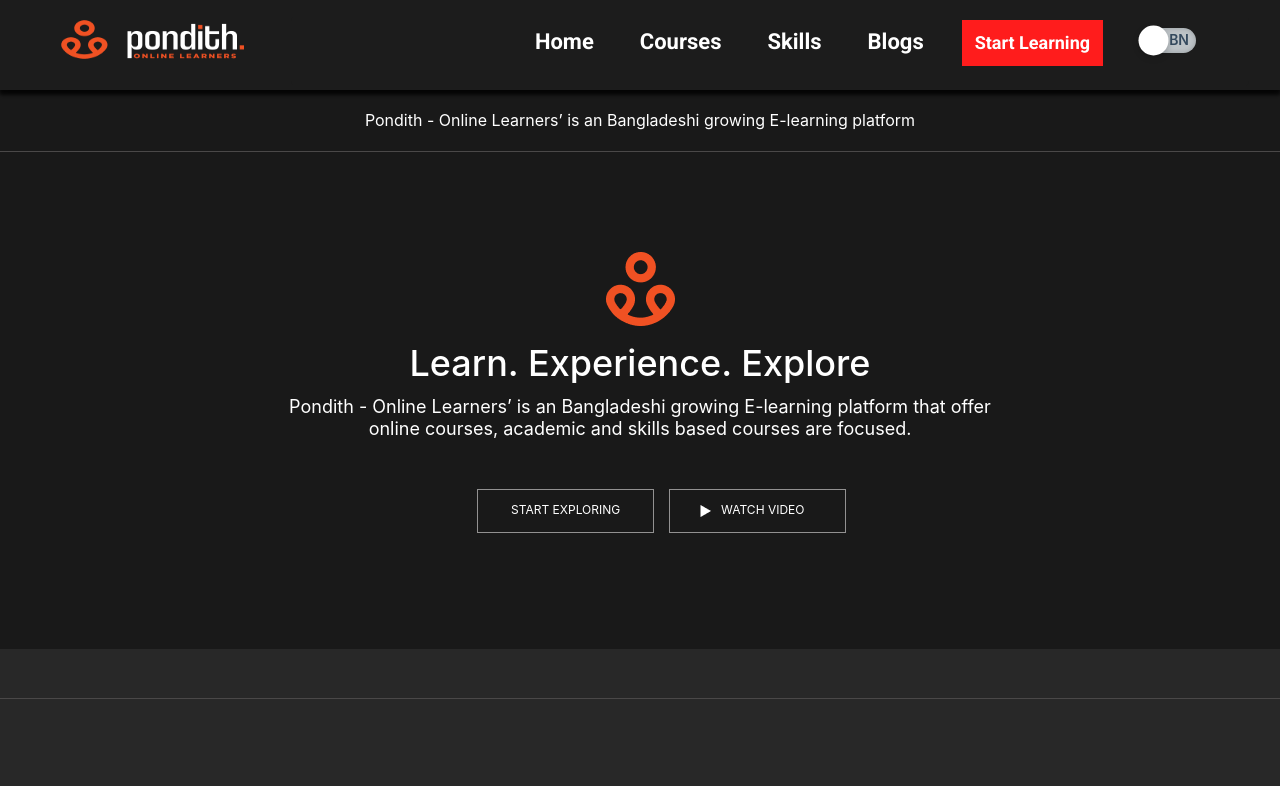
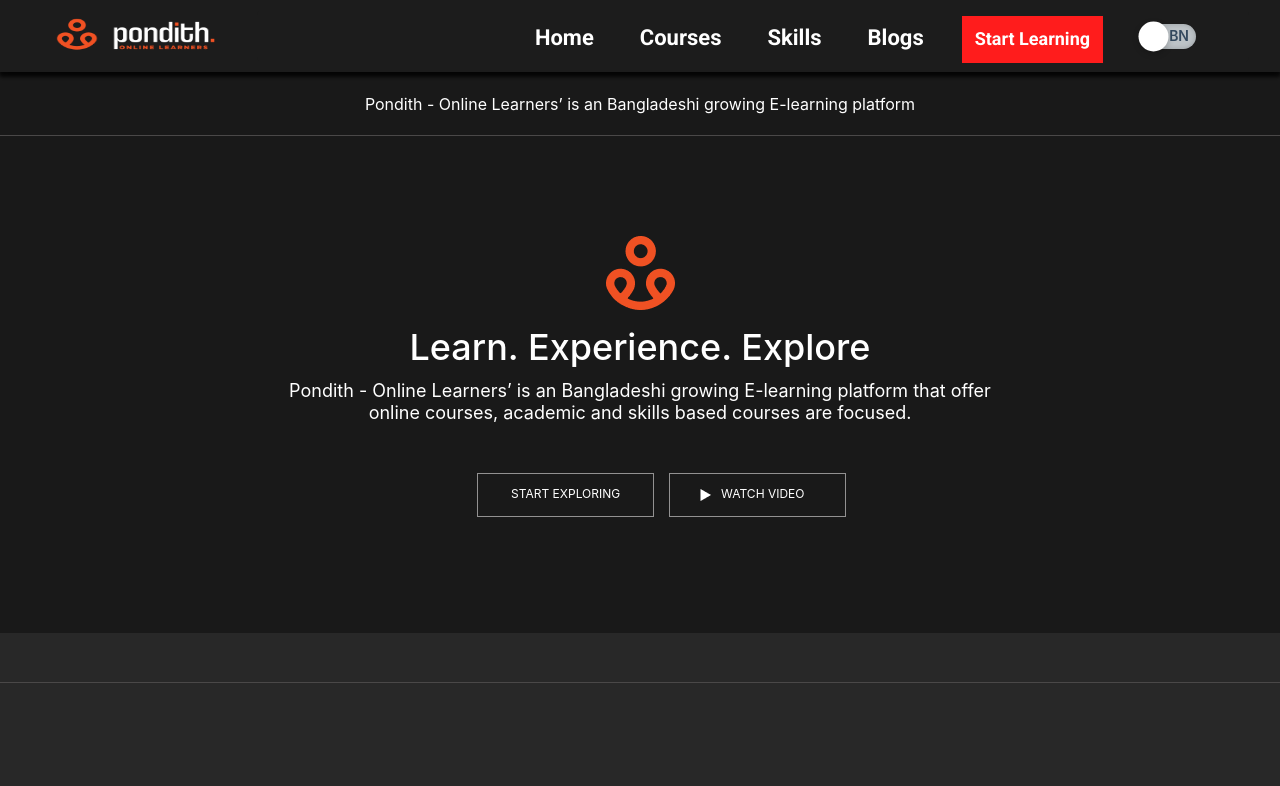
Before and after one commit to asrafulsharker/pondith-online-learners, a React (Create React App) app: page / in a window 1280 px wide. Shown: the top 786 px of the page. Built offline with nearby package versions, Linux system fonts and the light colour scheme.

Commit message:
add currection

```diff
--- a/src/Home/home.js
+++ b/src/Home/home.js
@@ -7,7 +7,7 @@
 function home() {
     return (
        <>
-       <div style={{paddingTop:"88px"}}>
+       <div style={{paddingTop:"72px"}}>
        <div style={{background:"rgba(0,0,0,.9)",height:"64px",borderBottom:"1px solid #4A4848 "}}>
             <p style={{textAlign:"center",color:"white",padding:"10px",paddingTop:"20px"}} className="container">Pondith - Online Learners’ is an Bangladeshi growing E-learning platform</p>
         </div>
--- a/src/Navbar/nav.css
+++ b/src/Navbar/nav.css
@@ -21,8 +21,20 @@
     border-bottom: 3px solid white;
     transition:.4s;
 }
+.navbar-nav{
+    margin-top:2px;
+}
+#basic-navbar-nav{
+    margin-top:-18px ;
+    padding-bottom: 0px;
+}
+.nirob{
+    position: relative;
+}
+.nadim{
+    position: absolute;
 
-
+}
 /* switch */
 input[type="checkbox"]{
     position:relative;
--- a/src/Navbar/nav.js
+++ b/src/Navbar/nav.js
@@ -6,11 +6,11 @@
 
 function nav() {
     return (
-        <div className="col-md-12" style={{zIndex:"9999",position:"fixed",background:"#1C1C1C",height:"90px",boxShadow:" 0px 4px 4px rgba(0, 0, 0, 0.25), 0px 4px 4px rgba(0, 0, 0, 0.25), 0px 4px 4px rgba(0, 0, 0, 0.25), 0px 4px 4px rgba(0, 0, 0, 0.25), 0px 4px 4px rgba(0, 0, 0, 0.25), 0px 4px 4px rgba(0, 0, 0, 0.25)"}} >
+        <div className="col-md-12" style={{zIndex:"9999",position:"fixed",background:"#1C1C1C",height:"72px",boxShadow:" 0px 4px 4px rgba(0, 0, 0, 0.25), 0px 4px 4px rgba(0, 0, 0, 0.25), 0px 4px 4px rgba(0, 0, 0, 0.25), 0px 4px 4px rgba(0, 0, 0, 0.25), 0px 4px 4px rgba(0, 0, 0, 0.25), 0px 4px 4px rgba(0, 0, 0, 0.25)"}} >
            <Navbar  expand="lg">
-  <Navbar.Brand href="#home"><img style={{height:"100px",width:"244px",marginTop:"-20px"}} src={logo1}/></Navbar.Brand>
+  <Navbar.Brand href="#home" className=""><img style={{height:"80px",width:"210px",marginTop:"-16px"}} src={logo1}/></Navbar.Brand>
   <Navbar.Toggle aria-controls="basic-navbar-nav" style={{background:"white"}}/>
-  <Navbar.Collapse id="basic-navbar-nav"  style={{marginTop:"-5px"}}>
+  <Navbar.Collapse id="basic-navbar-nav"  style={{marginTop:"px"}}>
     <Nav className="ml-auto">
     <Nav.Link href="#home" className="nav-hov" style={{color:"white",fontSize:"22px",fontWeight:"700",lineHeight:"28.13px",marginLeft:"30px",fontFamily:"Roboto"}}>Home</Nav.Link>
     <Nav.Link href="#home"className="nav-hov"  style={{color:"white",fontSize:"22px",fontWeight:"700",lineHeight:"28.13px" ,marginLeft:"30px",fontFamily:"Roboto"}}>Courses</Nav.Link>
--- a/src/categories/categories.css
+++ b/src/categories/categories.css
@@ -7,3 +7,6 @@
       color:red !important;
       background:white !important;
   }
+
+
+  /* jj?  nav 75  logo w219 h */
```
Also changed, not shown: 1 other file (tests, documents, lock files or other folders).
